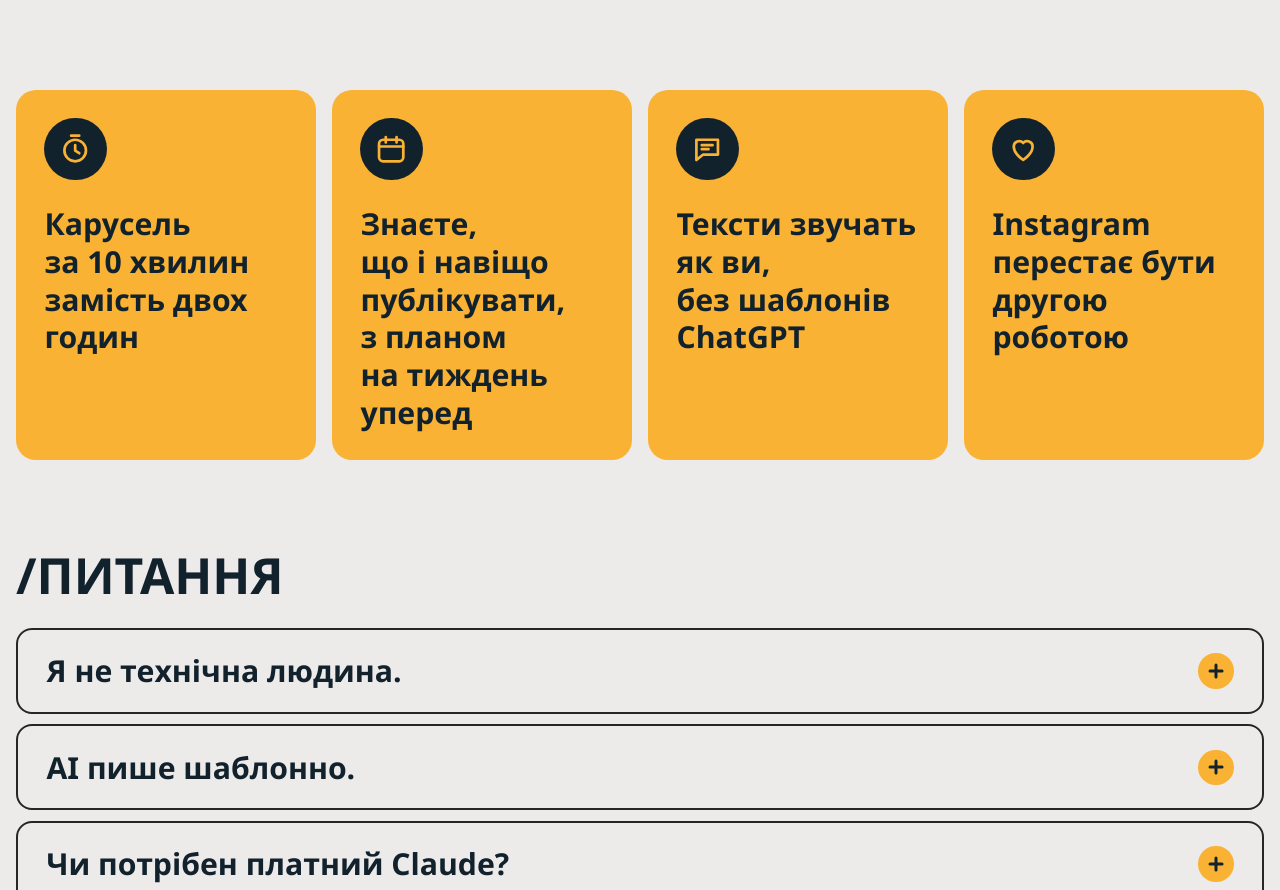
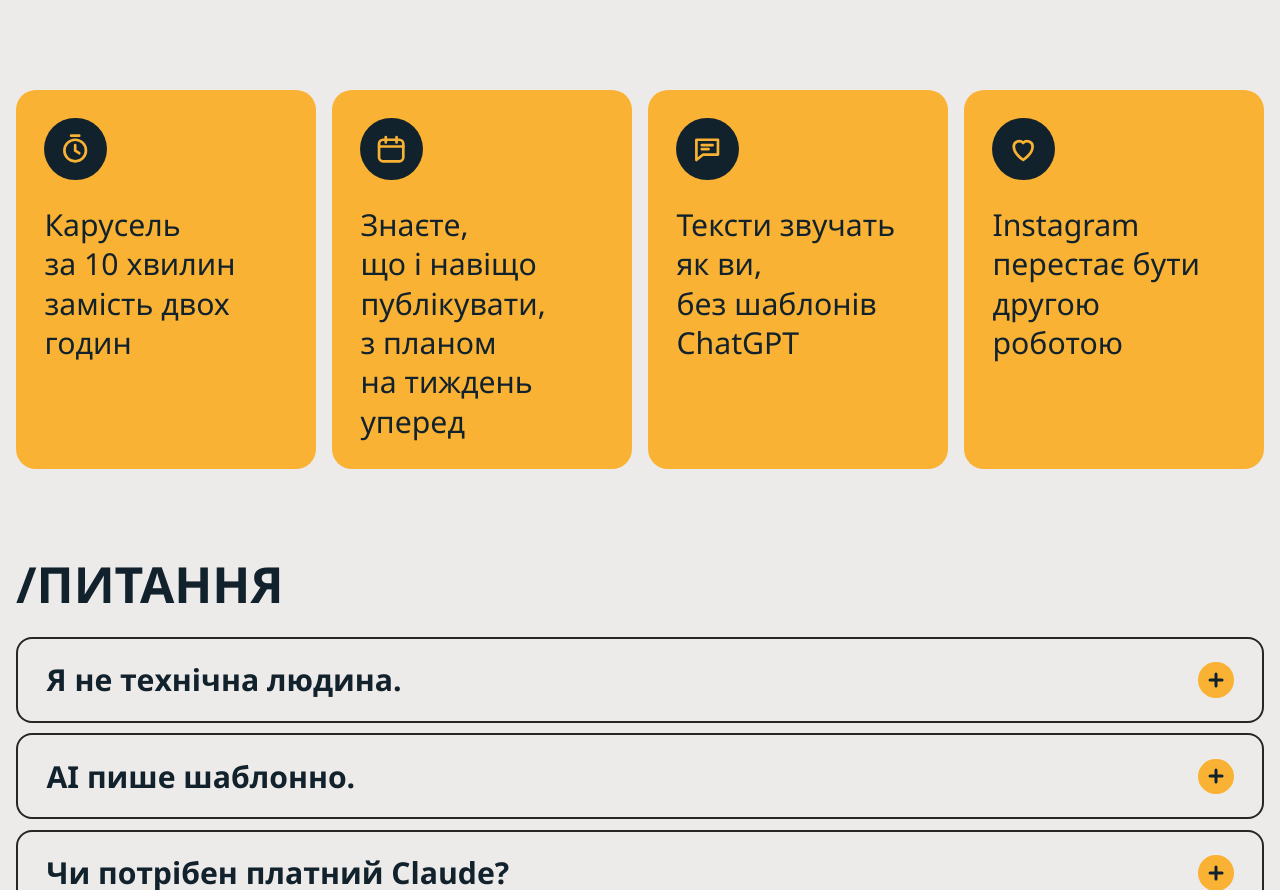
Before and after one commit to smmtimetools-coder/SMM-time, a plain HTML site: page poslugy/ai-smm-komanda/index.html in a window 1280 px wide. Shown: the part 2420-3310 px from the top of the page. Drawn offline with Linux system fonts and the light colour scheme.

Commit message:
Своя AI SMM-команда: картки результатів звичайним шрифтом

```diff
--- a/assets/style.css
+++ b/assets/style.css
@@ -565,7 +565,7 @@ a.tile--team:hover .team-chips i{background:var(--accent);color:var(--ink)}
 @media (max-width:760px){.tile--team .team-chips{display:none}.tile--team .ai-list{max-width:80%}}
 .team-hbtn{margin-top:max(16px, calc(34 * var(--u)));font-size:max(16px, calc(30 * var(--u)));padding:.55em 1.1em;text-transform:none}
 .team-gets{list-style:none;padding:0;margin-top:max(36px, calc(80 * var(--u)))!important;display:grid;grid-template-columns:repeat(4,minmax(0,1fr));gap:max(10px, calc(18 * var(--u)))}
-.team-gets li{display:flex;flex-direction:column;gap:max(14px, calc(28 * var(--u)));padding:max(18px, calc(32 * var(--u)));border-radius:20px;background:var(--accent);color:var(--ink);font-weight:800;font-size:var(--f-body);line-height:1.25}
+.team-gets li{display:flex;flex-direction:column;gap:max(14px, calc(28 * var(--u)));padding:max(18px, calc(32 * var(--u)));border-radius:20px;background:var(--accent);color:var(--ink);font-weight:500;font-size:var(--f-body);line-height:1.3}
 .team-gets .tg-ic{display:grid;place-items:center;width:max(44px, calc(70 * var(--u)));aspect-ratio:1;border-radius:50%;background:var(--ink)}
 .team-gets .tg-ic svg{width:52%;height:52%;fill:none;stroke:var(--accent);stroke-width:2;stroke-linecap:round;stroke-linejoin:round}
 @media (max-width:1000px){.team-gets{grid-template-columns:repeat(2,minmax(0,1fr))}}
```
